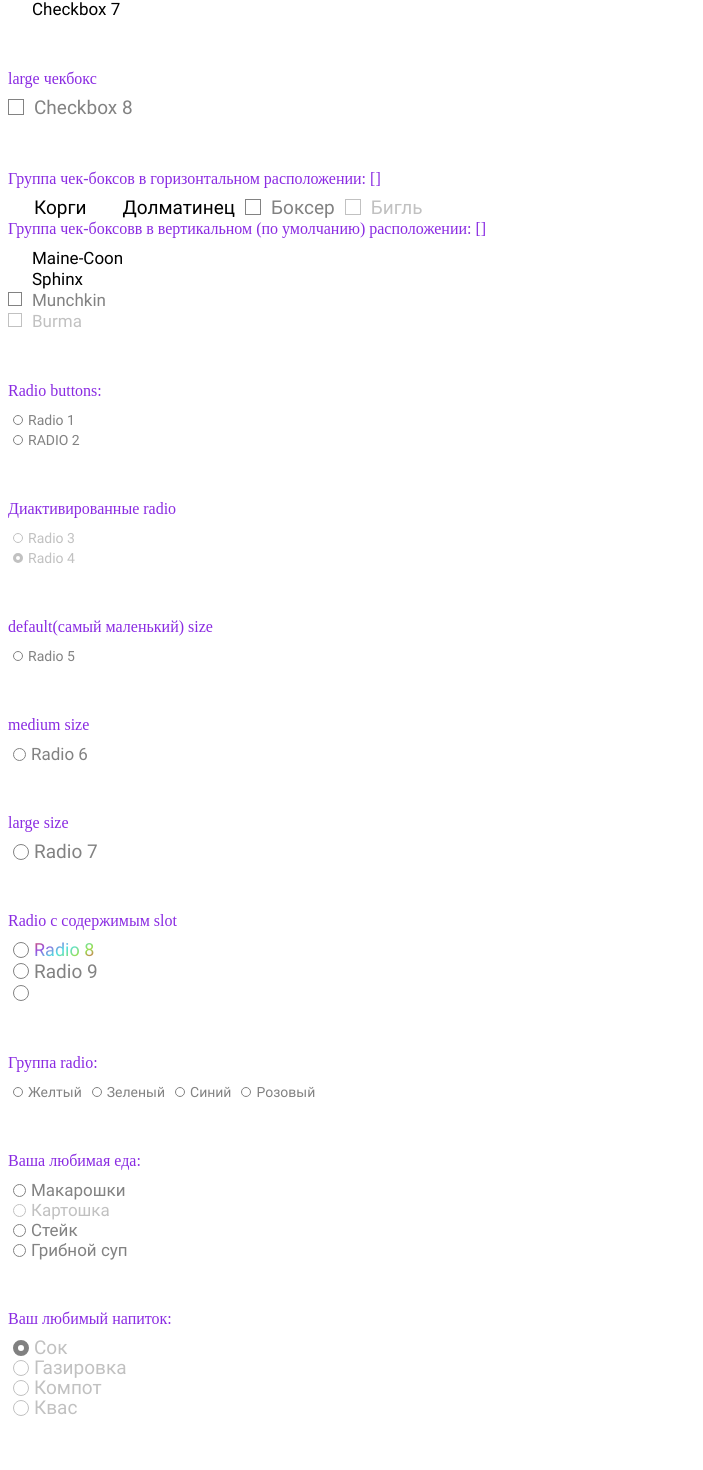
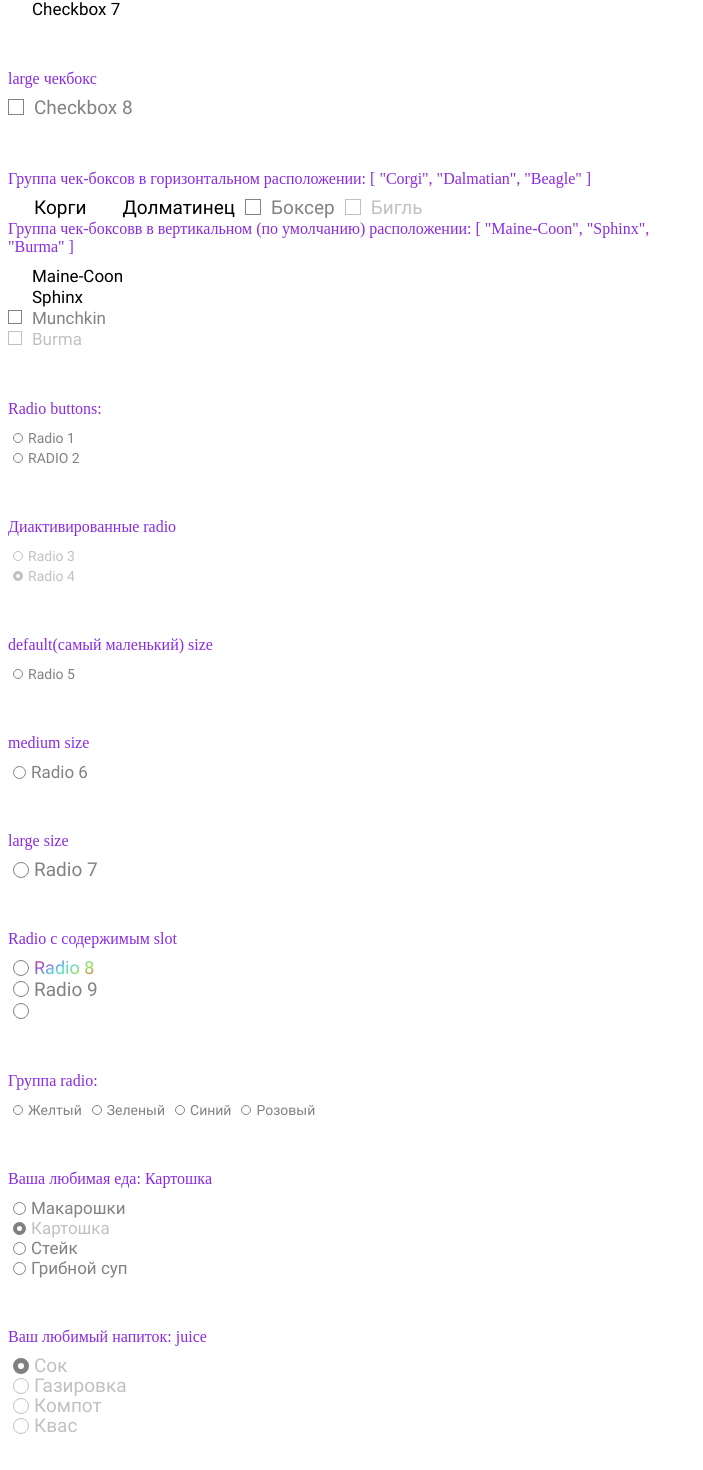
Before and after one commit to Dashazxcvbnm/component_library, a Vue app: page / in a window 1280 px wide. Shown: the part 3805-5275 px from the top of the page, without its empty margins (0-703 px from the left). Built offline with nearby package versions, Linux system fonts and the light colour scheme.

Commit message:
Внесены правки согласно комментариям

```diff
--- a/src/components/GUI/checkbox-group/VueBaseCheckboxGroup.vue
+++ b/src/components/GUI/checkbox-group/VueBaseCheckboxGroup.vue
@@ -3,14 +3,14 @@
     :class="[{'checkbox-group_wrapper': direcrion === 'horizontal'}]">
 
     <VueBaseCheckbox
-    v-for="option in buttonsCopy" :key="option.id"
+    v-for="button in buttonsCopy" :key="button.id"
     :class="[{'checkbox_wrapper': direcrion === 'horizontal'}]"
-    :label="option.label"
-    :id="option.id"
-    :value="option.value"
-    :disabled="option.disabled"
+    :label="button.label"
+    :id="button.id"
+    :value="button.value"
+    :disabled="button.disabled"
     v-bind="attributes"
-    v-model="option.checked"/>
+    v-model="button.checked"/>
 
     </div>
 </template>
@@ -25,7 +25,7 @@ const props = defineProps({
     type: Array,
     required: true,
     validator(value) {
-      return value.every((option) => Object.keys(option).includes('label' && 'id' && 'checked' && 'value'))
+      return value.every((button) => Object.keys(button).includes('label' && 'id' && 'checked' && 'value'))
     }
   },
 
--- a/src/components/GUI/radio-group/VueBaseRadioGroup.vue
+++ b/src/components/GUI/radio-group/VueBaseRadioGroup.vue
@@ -3,15 +3,15 @@
     :class="[{'radio-group_wrapper': direcrion === 'horizontal'}]">
 
         <VueBaseRadio
-        v-for="option in buttons" :key="option.id"
+        v-for="button in buttons" :key="button.id"
         :class="[{'radio_wrapper': direcrion === 'horizontal'}]"
-        :label="option.label"
-        :id="option.id"
-        :value="option.value"
-        :checked="option.checked"
-        :disabled="option.disabled ? option.disabled : disabled"
+        :label="button.label"
+        :id="button.id"
+        :value="button.value"
+        :checked="button.checked"
+        :disabled="button.disabled ? button.disabled : disabled"
         v-bind="attributes"
-        @change="$emit('update:modelValue', option.value)"></VueBaseRadio>
+        @change="$emit('update:modelValue', button.value)"></VueBaseRadio>
 
     </div>
 </template>
@@ -24,7 +24,7 @@ const props = defineProps({
     type: Array,
     required: true,
     validator(value) {
-      return value.every((option) => Object.keys(option).includes('label' && 'id' && 'value'))
+      return value.every((button) => Object.keys(button).includes('label' && 'id' && 'value'))
     }
   },
 
--- a/src/views/HomeView.vue
+++ b/src/views/HomeView.vue
@@ -755,8 +755,8 @@ const listOfCats = ref([
   {label: 'Burma', value: 'Burma', id: '8', checked: true, disabled: true }
 ])
 
-const selectedDogs = ref([])
-const selectedCats = ref([])
+const selectedDogs = ref(['Corgi', 'Dalmatian', 'Beagle'])
+const selectedCats = ref(['Maine-Coon', 'Sphinx', 'Burma'])
 
 const selectedRadio1 = ref('')
 const selectedRadio2 = ref('')
@@ -776,12 +776,12 @@ const selectedRadio7 = ref('')
 
 const favoriteFoodSelectionList = ref([
   { label: 'Макарошки', value: 'pasta', id: 'radio15' },
-  { label: 'Картошка', value: 'potato', id: 'radio16', disabled: true },
+  { label: 'Картошка', value: 'potato', id: 'radio16', disabled: true, checked: true },
   { label: 'Стейк', value: 'steak', id: 'radio17' },
   { label: 'Грибной суп', value: 'mushroom-soup', id: 'radio18' }
 ])
 
-const selectedRadio8 = ref('')
+const selectedRadio8 = ref('Картошка')
 
 const favoriteDrinkSelectionList = ref([
   { label: 'Сок', value: 'juice', id: 'radio19', checked: true },
@@ -790,7 +790,7 @@ const favoriteDrinkSelectionList = ref([
   { label: 'Квас', value: 'kvass', id: 'radio22' }
 ])
 
-const selectedRadio9 = ref('')
+const selectedRadio9 = ref('juice')
 </script>
 
 <style scoped lang="scss">
```
